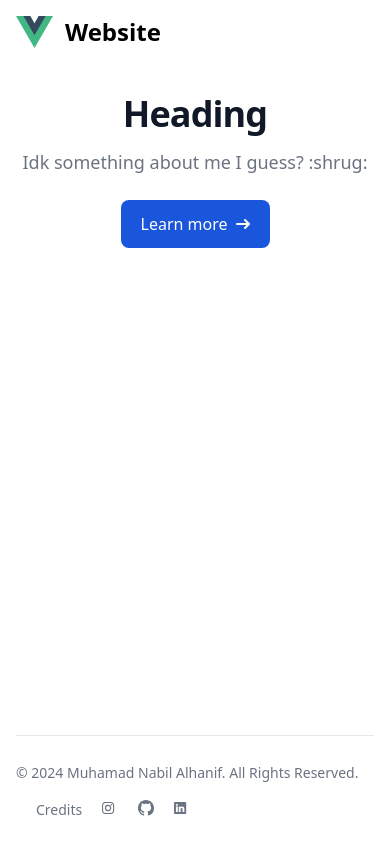
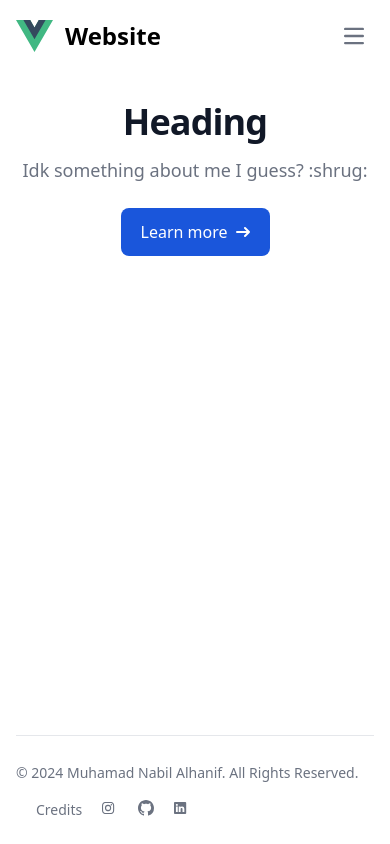
Before and after one commit to Nabil-Alhanif/nabil-alhanif.github.io, a Vue app: page / in a window 390 px wide. Built offline with nearby package versions, Linux system fonts and the light colour scheme.

Commit message:
Add code to toggle navbar in small screen

```diff
--- a/src/App.vue
+++ b/src/App.vue
@@ -7,10 +7,16 @@
 </template>
 
 <script setup>
+import { onMounted } from 'vue'
 import { RouterView } from 'vue-router'
+import { initFlowbite } from 'flowbite'
 
 import TheNavbar from '@/components/TheNavbar.vue'
 import TheFooter from '@/components/TheFooter.vue'
+
+onMounted(() => {
+	initFlowbite()
+})
 </script>
 
 <style scoped></style>
--- a/src/components/TheNavbar.vue
+++ b/src/components/TheNavbar.vue
@@ -1,18 +1,42 @@
 <template>
-	<nav class="border-gray-200 bg-white">
+	<nav class="border-gray-200 bg-white dark:bg-gray-900">
 		<div
 			class="mx-auto flex max-w-screen-xl flex-wrap items-center justify-between p-4"
 		>
 			<RouterLink to="/" class="flex items-center space-x-3">
 				<img src="@/assets/logo.svg" class="h-8" alt="Logo" />
-				<span class="self-center whitespace-nowrap text-2xl font-semibold"
+				<span
+					class="self-center whitespace-nowrap text-2xl font-semibold dark:text-white"
 					>Website</span
 				>
 			</RouterLink>
-			<!-- TODO: Add a button for navbar collapse in mobile view -->
+			<button
+				data-collapse-toggle="navbar-default"
+				type="button"
+				aria-controls="navbar-default"
+				aria-expanded="false"
+				class="inline-flex h-10 w-10 items-center justify-center rounded-lg p-2 text-sm text-gray-500 hover:bg-gray-100 focus:outline-none focus:ring-2 focus:ring-gray-200 dark:text-gray-400 dark:hover:bg-gray-700 dark:focus:ring-gray-600 md:hidden"
+			>
+				<span class="sr-only">Open main menu</span>
+				<svg
+					class="h-5 w-5"
+					aria-hidden="true"
+					xmlns="http://www.w3.org/2000/svg"
+					fill="none"
+					viewBox="0 0 17 14"
+				>
+					<path
+						stroke="currentColor"
+						stroke-linecap="round"
+						stroke-linejoin="round"
+						stroke-width="2"
+						d="M1 1h15M1 7h15M1 13h15"
+					/>
+				</svg>
+			</button>
 			<div id="navbar-default" class="hidden w-full md:block md:w-auto">
 				<ul
-					class="mt-4 flex flex-col rounded-lg border border-gray-100 bg-gray-50 p-4 font-semibold md:mt-0 md:flex-row md:space-x-8 md:border-0 md:bg-white md:p-0"
+					class="mt-4 flex flex-col rounded-lg border border-gray-100 bg-gray-50 p-4 font-medium dark:border-gray-700 dark:bg-gray-800 md:mt-0 md:flex-row md:space-x-8 md:border-0 md:bg-white md:p-0 md:dark:bg-gray-900 rtl:space-x-reverse"
 				>
 					<li>
 						<RouterLink to="/" class="nav-item">Home</RouterLink>
@@ -39,9 +63,9 @@
 
 <style scoped>
 .nav-item {
-	@apply block rounded border-0 p-0 px-3 py-2 text-gray-900 hover:text-blue-700;
+	@apply block rounded px-3 py-2 text-gray-900 hover:bg-gray-100 dark:text-white dark:hover:bg-gray-700 dark:hover:text-white md:border-0 md:p-0 md:hover:bg-transparent md:hover:text-blue-700 md:dark:hover:bg-transparent md:dark:hover:text-blue-500;
 }
 .nav-item.router-link-exact-active {
-	@apply text-blue-700 underline;
+	@apply bg-blue-700 text-white underline md:bg-transparent md:text-blue-700 md:dark:text-blue-500;
 }
 </style>
```
